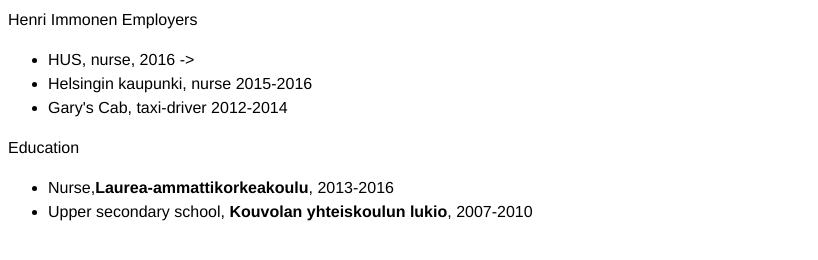
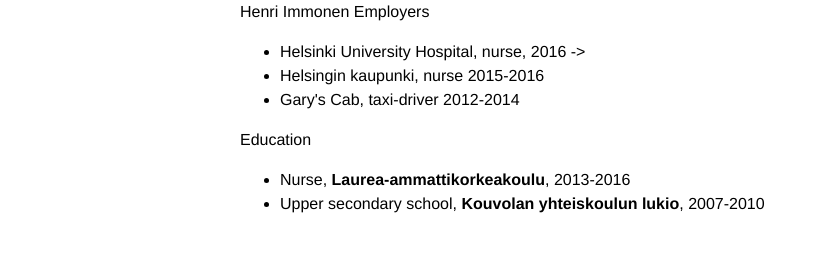
Before and after one commit to henriimmonen/CV, a plain HTML site: page index.html in a window 1280 px wide. Shown: the whole page, without its empty margins (0-818 px from the left). Drawn offline with Linux system fonts and the light colour scheme.

Commit message:
Pieniä muutoksia index.html ja styles.css tiedostoihin.

```diff
--- a/index.html
+++ b/index.html
@@ -10,14 +10,14 @@
 	  <h1="otsikko"> Henri Immonen </h1>
 	  <h3="otsikko"> Employers </h3>
 	  <ul>
-	    <li> HUS, nurse, 2016 -></li>
+	    <li> Helsinki University Hospital, nurse, 2016 -></li>
 	    <li> Helsingin kaupunki, nurse 2015-2016</li>
 	    <li> Gary's Cab, taxi-driver 2012-2014</li>
 	  </ul>
 
 	  <h3="otsikko"> Education </h3>
 	  <ul>
-	    <li> Nurse,<b>Laurea-ammattikorkeakoulu</b>, 2013-2016</li>
+	    <li> Nurse, <b>Laurea-ammattikorkeakoulu</b>, 2013-2016</li>
 	    <li> Upper secondary school,<b> Kouvolan yhteiskoulun lukio</b>, 2007-2010</li>
 	  </ul>
 
--- a/styles.css
+++ b/styles.css
@@ -1,5 +1,7 @@
 .otsikko { color: #333; }
 body {
+	margin: 0 auto;
+	max-width: 50em;
 	font-family: "Helvetica", "Arial", sans-serif;
 	line-height: 1.5;
 	padding: 4em, 1em;
```
